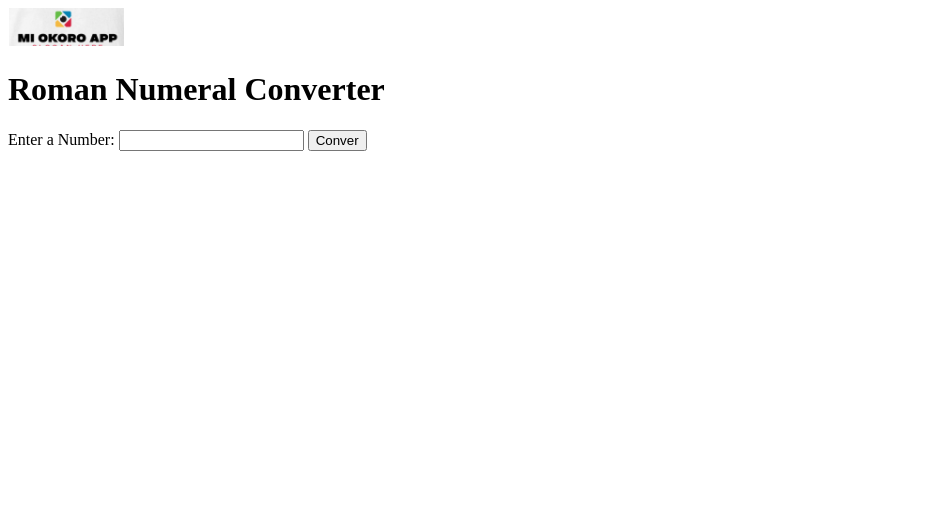
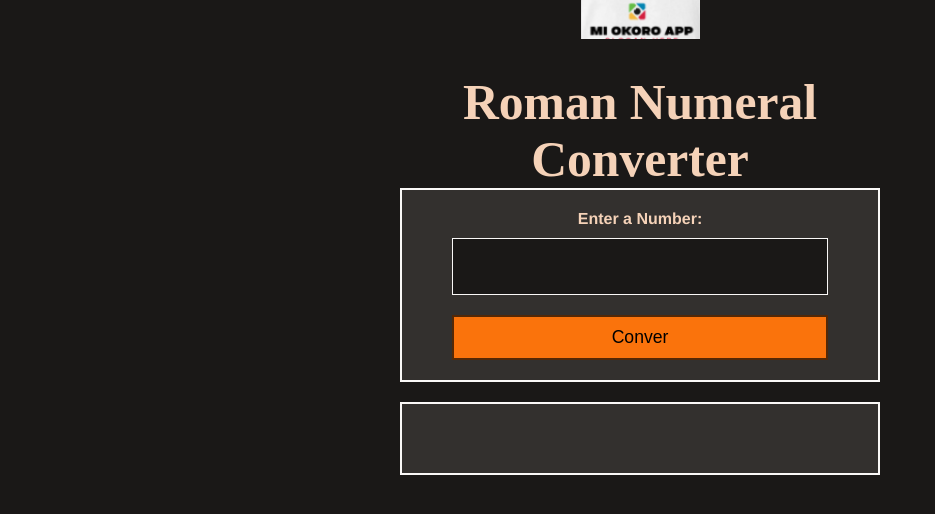
Before and after one commit to Okoro91/roman-numeral-converter, a plain HTML site: page index.html in a window 1280 px wide. Shown: the whole page, without its empty margins (0-935 px from the left). Drawn offline with nearby package versions, Linux system fonts and the light colour scheme; a web font is replaced by a local one.

Commit message:
completed styling

```diff
--- a/index.html
+++ b/index.html
@@ -4,17 +4,23 @@
     <meta charset="UTF-8">
     <meta name="viewport" content="width=device-width, initial-scale=1.0">
     <title>Roman Numeral Converter</title>
+    <link rel="stylesheet" href="./styles.css">
+    <link rel="preconnect" href="https://fonts.googleapis.com">
+    <link rel="preconnect" href="https://fonts.gstatic.com" crossorigin>
+    <link href="https://fonts.googleapis.com/css2?family=Arimo:ital,wght@0,400..700;1,400..700&family=Castoro+Titling&display=swap" rel="stylesheet">
 </head>
 <body>
     <main class="container">
         <img src="img/logo.png" alt="app logo">
         <h1>Roman Numeral Converter</h1>
         <form class="form" id="form">
-            <label for="number">Enter a Number:</label>
-            <input type="number" name="" id="number">
-            <button type="button" id="convert-btn">Conver</button>
+            <fieldset>
+                <label for="number">Enter a Number:</label>
+                <input type="number" name="" id="number">
+                <button type="button" id="convert-btn">Conver</button>
+            </fieldset>
         </form>
-        <div class="output" id="output"></div>
+        <div class="output" id="ouput"><output id="text-ouput"></output></div>
     </main>
 </body>
 </html>
--- /dev/null
+++ b/styles.css
@@ -0,0 +1,91 @@
+* {
+    margin: 0;
+    padding: 0;
+    box-sizing: border-box;
+}
+
+:root {
+    --gen-color: #f5d2b8;
+    --border-color: #faf8f7;
+    --bg-color: #1a1817;
+    --bg2-color: #33302e;
+    --button-color: #fa730c;
+    --invalid: #ed0c17;
+    --invalid-bg: #de666c;
+}
+
+body {
+    font-family: "Arimo", sans-serif;
+    font-size: 16px;
+    background-color: var(--bg-color);
+    color: var(--gen-color);
+}
+
+.container {
+    width: 480px;
+    margin: auto;
+}
+
+img {
+    display: block;
+    width: 120px;
+    margin: auto;
+}
+
+h1 {
+    font-size: 3.1rem;
+    font-family: "Castoro Titling", serif;
+    text-align: center;
+    margin-top: 35px;
+}
+
+fieldset {
+    width: 100%;
+    border: 2px solid var(--border-color);
+    padding: 20px 50px;
+    background-color: var(--bg2-color);
+}
+
+label {
+    display: block;
+    text-align: center;
+    margin-bottom: 10px;
+    font-weight: 900;
+}
+
+input {
+    font-size: 2.5rem;
+    display: block;
+    width: 100%;
+    padding: 5px 0;
+    background-color: var(--bg-color);
+    color: var(--gen-color);
+    border: 1px solid var(--border-color);
+}
+
+button {
+    width: 100%;
+    margin-top: 20px;
+    padding: 10px;
+    background-color: var(--button-color);
+    border: 2px solid #542806;
+    font-size: 1.1rem;
+    font-weight: 500;
+}
+
+.output {
+    font-size: 2.5rem;
+    width: 100%;
+    height: calc(113px - 40px);
+    border: 2px solid var(--border-color);
+    margin-top: 20px;
+    text-align: center;
+    padding: 10px;
+    background-color: var(--bg2-color);
+}
+
+.invalid {
+    border: 2px solid var(--invalid);
+    background-color: #de666c;
+    color: var(--invalid);
+}
```
